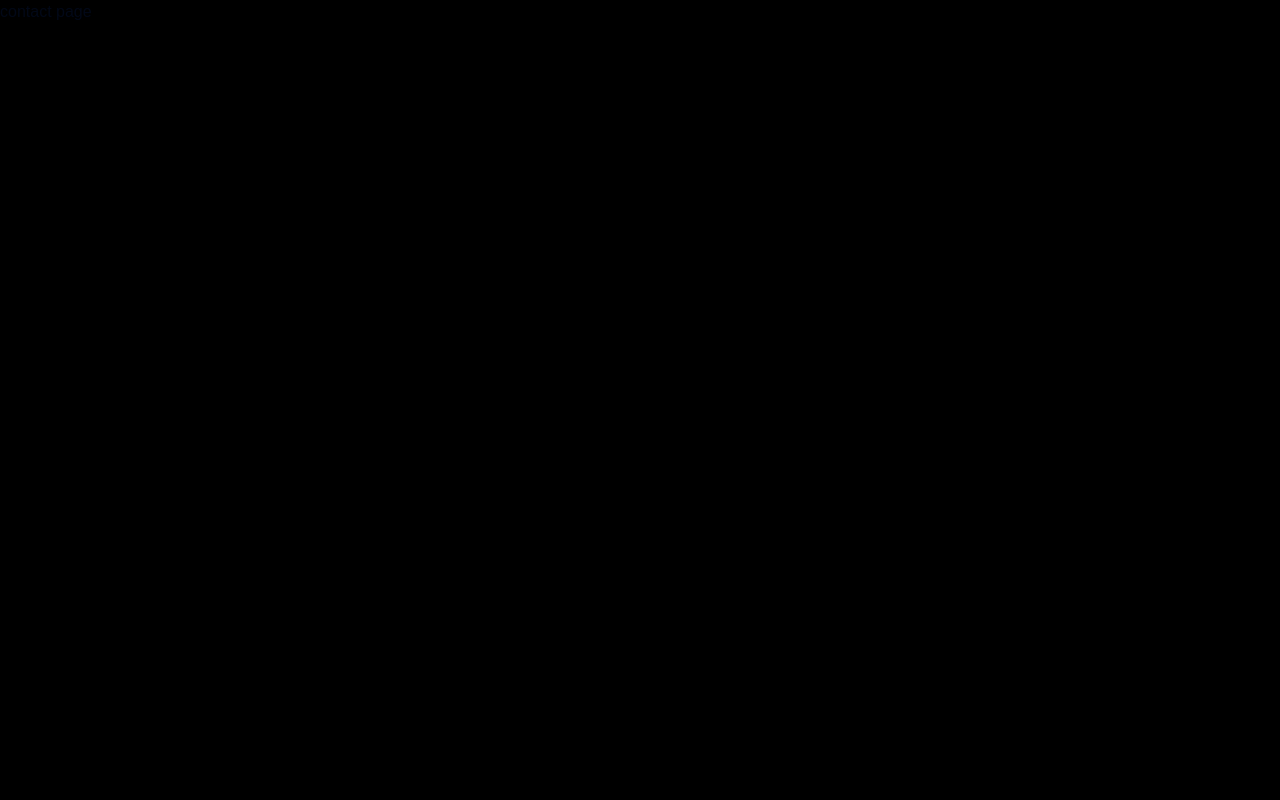
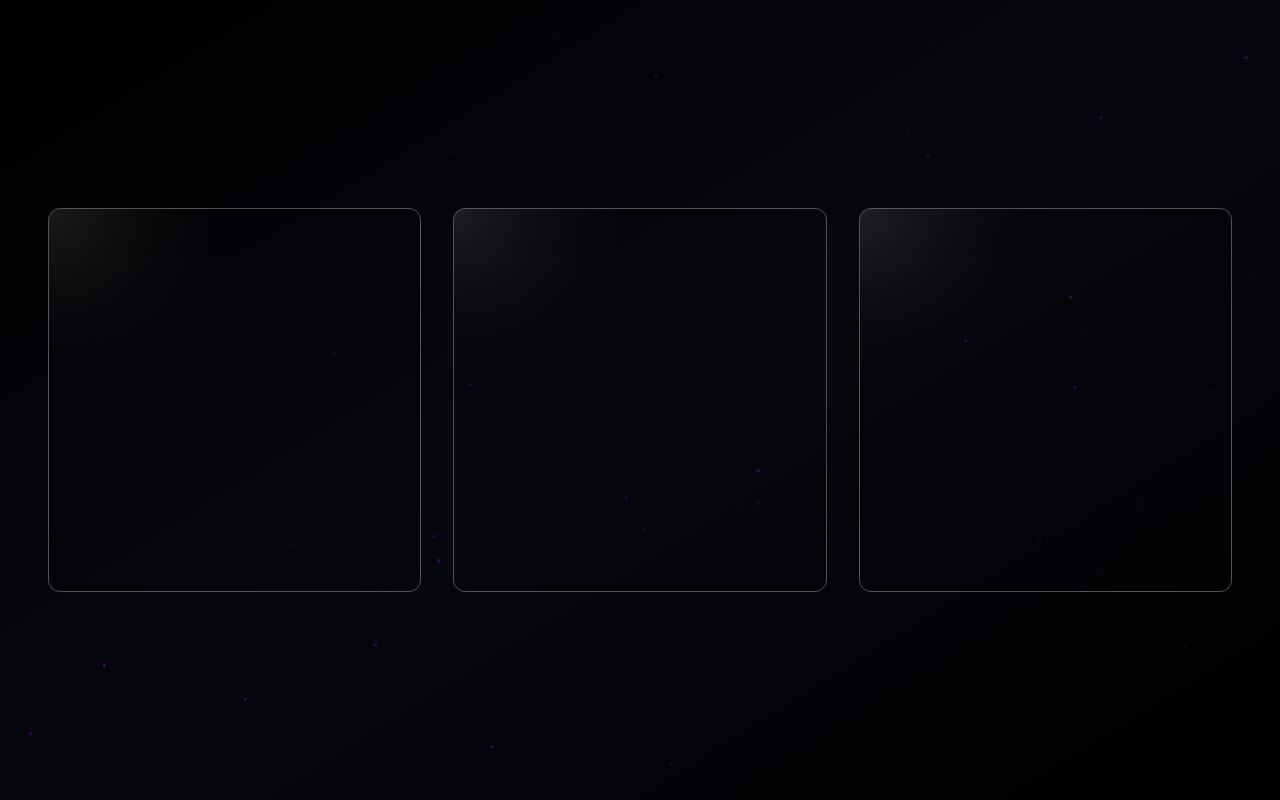
Before and after one commit to yEvseev1/cv, a Next.js app: page /contacts in a window 1280 px wide. Built offline with nearby package versions, Linux system fonts and the light colour scheme.

Commit message:
start contacts page

```diff
--- a/src/app/contacts/page.tsx
+++ b/src/app/contacts/page.tsx
@@ -1,5 +1,55 @@
+import Particles from "@/components/ui/particles";
+import Link from "next/link";
+import AnimateCard from "@/components/common/AnimateCard";
+import {Github, Mail, Send} from "lucide-react";
+import React from "react";
+
+interface Contact {
+  label: string
+  href: string
+  icon: React.ReactNode
+  link: string
+}
+
+const contacts: Contact[] = [
+  {
+    label: 'Telegram',
+    href: '#',
+    link: '@NextEnjoyer',
+    icon: <Send/>
+  },
+  {
+    label: 'Email',
+    href: '#', //https://t.me/NextEnjoyer
+    link: '@NextEnjoyer',
+    icon: <Mail/>
+  },
+  {
+    label: 'Github',
+    href: '#', //https://github.com/yEvseev1
+    link: 'yEvseev1',
+    icon: <Github/>
+  }
+]
+
 export default function ContactPage() {
-  return <div>
-    contact page
+  return <div
+    className="w-full h-full flex flex-col justify-center items-center overflow-hidden bg-gradient-to-br from-black via-slate-900/30 to-black">
+    <Particles
+      className="absolute inset-0 -z-10 animate-fade-in"
+      quantity={100}
+      ease={70}
+      color={"#ae00ff"}
+      refresh
+    />
+    <div className="w-full h-full flex flex-col lg:flex-row justify-center items-center gap-8 px-12 py-12">
+      {
+        contacts.map((contact, index) => <AnimateCard key={index} className='text-white max-w-96 max-h-96 w-full h-full rounded-xl'>
+          <div className="flex flex-col items-center gap-8">
+
+          </div>
+        </AnimateCard>)
+      }
+    </div>
   </div>
 }
--- a/src/app/page.tsx
+++ b/src/app/page.tsx
@@ -1,12 +1,12 @@
 import Link from "next/link";
 import Particles from "@/components/ui/particles";
 
-interface navigation {
+interface Navigation {
   label: string
   link: string
 }
 
-const navigations: navigation[] = [
+const navigations: Navigation[] = [
   {label: 'Обо мне', link: 'aboutMe'},
   {label: 'Контакты', link: 'contacts'},
   {label: 'Проекты', link: 'projects'},
--- a/src/components/common/AnimateCard.tsx
+++ b/src/components/common/AnimateCard.tsx
@@ -1,8 +1,9 @@
 'use client'
 
 import {motion, useMotionTemplate, useSpring} from "framer-motion";
+import {cn} from "@/lib/utils";
 
-export default function AnimateCard({children}: { children: React.ReactNode }) {
+export default function AnimateCard({children, className}: { children: React.ReactNode, className?: string }) {
   const mouseX = useSpring(0, {stiffness: 500, damping: 80});
   const mouseY = useSpring(0, {stiffness: 500, damping: 80});
 
@@ -25,10 +26,10 @@ export default function AnimateCard({children}: { children: React.ReactNode }) {
         mouseX.set(0);
         mouseY.set(0);
       }}
-      className=" overflow-hidden relative w-96 h-96 duration-700 border rounded-xl hover:bg-zinc-800/10 md:gap-8 border-zinc-600 "
+      className={cn("overflow-hidden relative duration-700 border hover:bg-zinc-800/10 md:gap-8 border-zinc-600", className)}
     >
       <motion.div
-        className="absolute inset-0 opacity-5 bg-gradient-to-br"
+        className="absolute inset-0 opacity-10 bg-gradient-to-br"
         style={style}
       />
 
```
